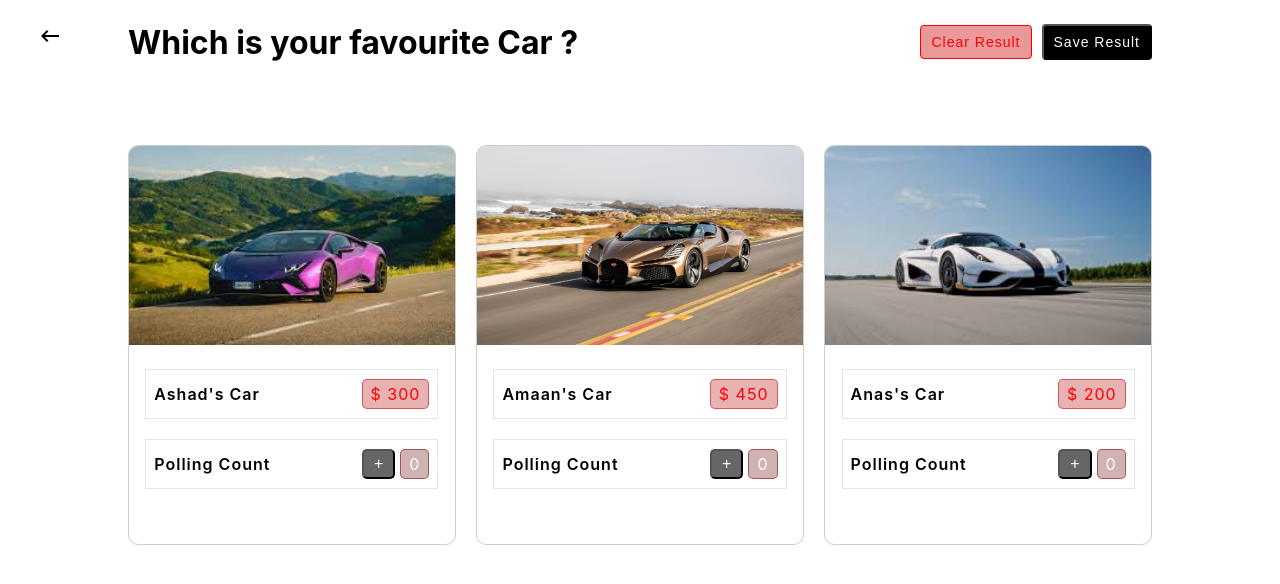
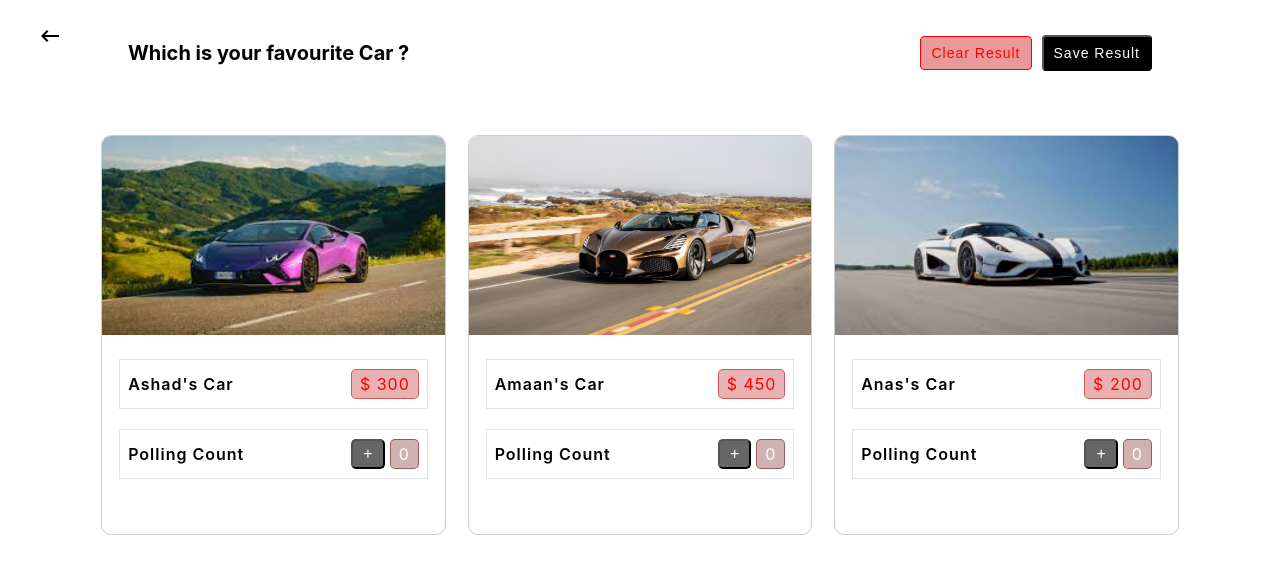
Before and after one commit to 2732ii2/Polling_System_Frontend, a React (Create React App) app: page /polling in a window 1280 px wide. Shown: the top 584 px of the page. Built offline with nearby package versions, Linux system fonts and the light colour scheme; no server answers.

Commit message:
Desiging Related Changes

```diff
--- a/src/App.js
+++ b/src/App.js
@@ -14,7 +14,7 @@ function App() {
 
     <Routes>
       <Route path='/' element={<Main />} />
-      <Route path='/home' element={< Home/>} />
+      {/* <Route path='/home' element={< Home/>} /> */}
       <Route path='/polling' element={< Polling/>} />
     </Routes>
  </div>
--- a/src/Main.js
+++ b/src/Main.js
@@ -6,9 +6,9 @@ export default function Main() {
   return (
     <div style={{width:"100%",height:"100vh",display:'flex',flexDirection:"column",alignItems:"center",justifyContent:'center',gap:"20px"}}>
 
-            <button onClick={()=>{
+            {/* <button onClick={()=>{
                 navi("/home");
-            }} style={{width:"150px",height:"35px",border:"none",background:"black",color:"white",fontSize:"16px",borderRadius:"4px"}}>Messaging</button>
+            }} style={{width:"150px",height:"35px",border:"none",background:"black",color:"white",fontSize:"16px",borderRadius:"4px"}}>Messaging</button> */}
             <button onClick={()=>{
                 navi("/polling");
             }}  style={{width:"150px",height:"35px",border:"none",background:"black",color:"white",fontSize:"16px",borderRadius:"4px"}}> Polling</button>
--- a/src/Polling.js
+++ b/src/Polling.js
@@ -9,7 +9,7 @@ import io from "socket.io-client";
 import { clearData, saveData, serverOn } from './Api';
 import { useNavigate } from 'react-router-dom';
 const Url="https://polling-application-backend.onrender.com/";
-// "http://localhost:3001/"
+// const Url= "http://localhost:3001/"
 const socket =io.connect(Url)
 
 export default function Polling() {
@@ -122,11 +122,11 @@ export default function Polling() {
         socket.emit(`third`,[1,state[2]+=100]);
     }
   return (
-    <div style={{width:"100%",height:"100vh",display:"flex",flexDirection:"column",justifyContent:'center',alignItems:"center",gap:"50px"}}>
-        <div style={{width:"80%",height:"70px",display:"flex",justifyContent:"space-between",flexWrap:"wrap",alignItems:"center",marginBottom:"10px",marginTop:"10px"}}>
+    <div style={{width:"100%",height:"100vh",display:"flex",flexDirection:"column",justifyContent:'center',alignItems:"center",gap:"30px"}}>
+        <div style={{width:"80%",height:"70px",display:"flex",justifyContent:"space-between",flexWrap:"wrap",alignItems:"center",marginBottom:"10px",marginTop:"20px",gap:"20px"}}>
             {/* <div onClick={()=>navi("/")} style={{position:"abs"}}> <KeyboardBackspaceIcon /> </div> */}
             <div onClick={()=>navi("/")} style={{position:"absolute",top:"3%",left:"3%"}}> <KeyboardBackspaceIcon /> </div>
-            <h1 >Which is your favourite Car ? </h1>
+            <h1 style={{fontSize:"20px",textAlign:"center"}} >Which is your favourite Car ? </h1>
             <div style={{width:"auto",display:"flex",gap:"10px",justifyContent:"center",alignItems:"center"}}>
             <button onClick={()=>{
                 console.log(state);
@@ -142,7 +142,7 @@ export default function Polling() {
             }} style={{background:"black",color:"white",padding:"8px",paddingLeft:"10px",paddingRight:"10px",borderRadius:"4px",fontSize:"14px",letterSpacing:"1px",cursor:"pointer"}}>Save Result</button>
             </div>
         </div>
-        <div style={{width:"80%" ,height:"90%" ,display:"flex",justifyContent:"space-between",flexWrap:"wrap",transition:"all 1s",overflow:"scroll",gap:"10px",paddingTop:"10px",paddingBottom:"10px"}}>
+        <div style={{width:"85%" ,padding:"5px",height:"90%" ,display:"flex",justifyContent:"space-between",flexWrap:"wrap",transition:"all 1s",overflow:"scroll",gap:"10px",paddingTop:"10px",paddingBottom:"10px"}}>
 
             {
                 arr.map((e,i)=>{
```
